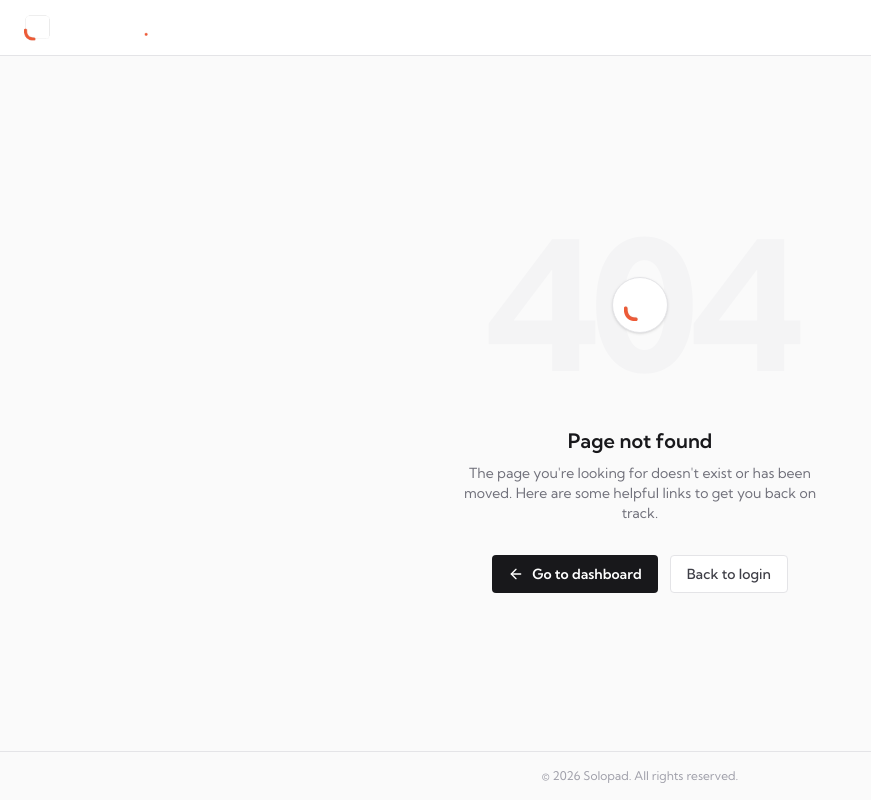
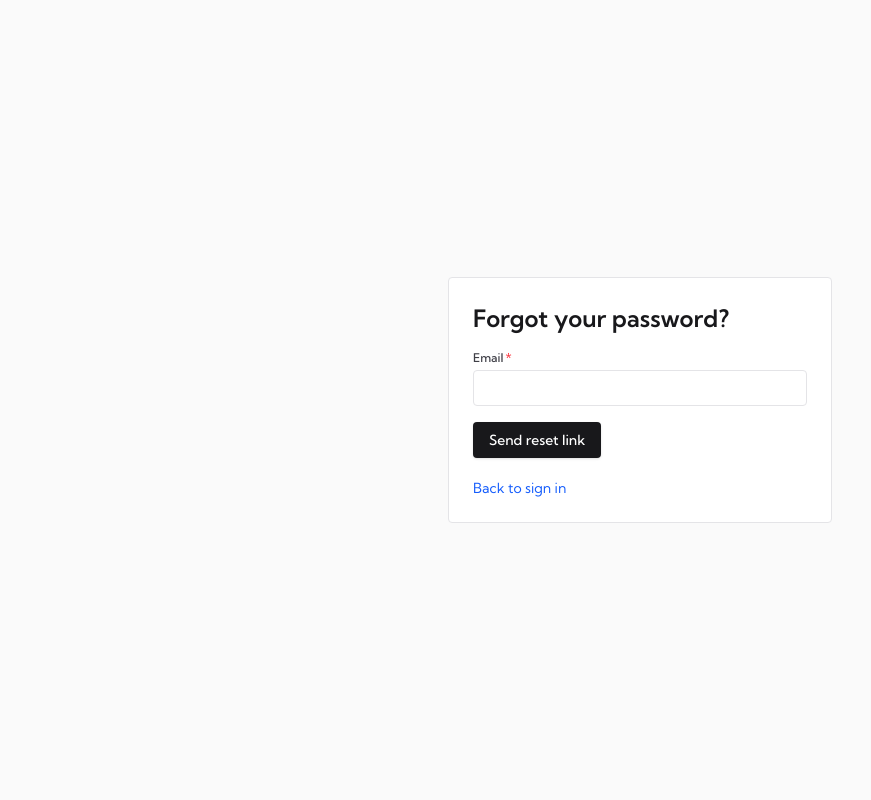
Before and after one commit to ayaturrehman/solopad.io, a Next.js app: page /forgot-password in a window 1280 px wide. Before the commit this address had no page. Shown: the whole page, without its empty margins (0-871 px from the left). Built offline with nearby package versions, Linux system fonts and the light colour scheme.

Commit message:
Add expiring single-use emailed password recovery

```diff
--- /dev/null
+++ b/app/api/auth/forgot-password/route.js
@@ -0,0 +1,33 @@
+import { NextResponse } from 'next/server';
+import { Resend } from 'resend';
+import db from '@/lib/db';
+import { registerLimiter } from '@/lib/rate-limit';
+import { createPasswordReset } from '@/lib/password-reset';
+
+const message = 'If an account exists for this email, a reset link will be sent. Check your inbox and spam folder.';
+export async function POST(req) {
+  const ip = req.headers.get('x-forwarded-for')?.split(',')[0]?.trim() || 'unknown';
+  if (!registerLimiter.check(`reset:${ip}`).success) return NextResponse.json({ error: 'Too many requests. Please try again later.' }, { status: 429 });
+  try {
+    const { email } = await req.json();
+    if (typeof email !== 'string' || email.length > 254 || !email.includes('@')) return NextResponse.json({ error: 'Enter a valid email address.' }, { status: 400 });
+    if (!process.env.RESEND_API_KEY) return NextResponse.json({ error: 'Password recovery is temporarily unavailable. Please try again later.' }, { status: 503 });
+    const user = await db.user.findUnique({ where: { email: email.trim() }, select: { id: true, email: true, password: true } });
+    if (user) {
+      const token = createPasswordReset(user);
+      const origin = process.env.NEXTAUTH_URL || process.env.NEXT_PUBLIC_APP_URL;
+      if (!origin) throw new Error('App URL not configured');
+      const link = new URL('/reset-password', origin); link.searchParams.set('token', token);
+      const result = await new Resend(process.env.RESEND_API_KEY).emails.send({
+        from: process.env.RESEND_FROM_EMAIL || 'SoloPad <noreply@solopad.io>', to: user.email,
+        subject: 'Reset your SoloPad password',
+        text: `Use this link to reset your SoloPad password: ${link}\n\nThis link expires in 30 minutes and can only be used once. If you did not request it, ignore this email.`,
+      });
+      if (result.error) console.error('[Password recovery] Email could not be sent');
+    }
+    return NextResponse.json({ message });
+  } catch {
+    // Same response for existing and unknown accounts; never log reset tokens.
+    return NextResponse.json({ message });
+  }
+}
--- /dev/null
+++ b/app/api/auth/reset-password/route.js
@@ -0,0 +1,27 @@
+import { NextResponse } from 'next/server';
+import bcrypt from 'bcryptjs';
+import db from '@/lib/db';
+import { authLimiter } from '@/lib/rate-limit';
+import { validatePassword } from '@/lib/passwordValidation';
+import { readPasswordReset, verifyPasswordReset } from '@/lib/password-reset';
+
+export async function POST(req) {
+  const ip = req.headers.get('x-forwarded-for')?.split(',')[0]?.trim() || 'unknown';
+  if (!authLimiter.check(`reset:${ip}`).success) return NextResponse.json({ error: 'Too many attempts. Please try again later.' }, { status: 429 });
+  try {
+    const { token, password } = await req.json();
+    const error = typeof password === 'string' ? validatePassword(password) : 'Enter a new password.';
+    if (error) return NextResponse.json({ error }, { status: 400 });
+    const parsed = readPasswordReset(token);
+    const invalid = () => NextResponse.json({ error: 'This reset link is invalid or expired. Request a new one.' }, { status: 400 });
+    if (!parsed) return invalid();
+    const user = await db.user.findUnique({ where: { id: parsed.id }, select: { id: true, password: true } });
+    if (!user || !verifyPasswordReset(token, user)) return invalid();
+    // Atomic compare-and-update makes tokens single-use even for concurrent requests.
+    const changed = await db.user.updateMany({ where: { id: user.id, password: user.password }, data: { password: await bcrypt.hash(password, 10) } });
+    if (changed.count !== 1) return invalid();
+    return NextResponse.json({ message: 'Password updated. Sign in with your new password.' });
+  } catch {
+    return NextResponse.json({ error: 'Could not reset your password. Please try again.' }, { status: 500 });
+  }
+}
--- /dev/null
+++ b/app/forgot-password/page.jsx
@@ -0,0 +1,3 @@
+import PasswordRecoveryForm from '@/components/shared/PasswordRecoveryForm';
+export const metadata = { title: 'Password recovery', robots: { index: false, follow: false } };
+export default function Page() { return <PasswordRecoveryForm />; }
--- a/app/login/page.jsx
+++ b/app/login/page.jsx
@@ -65,6 +65,7 @@ export default function LoginPage() {
               onChange={(e) => setPassword(e.target.value)}
               required
             />
+            <Link href="/forgot-password" className="block text-sm text-blue-600 hover:underline">Forgot password?</Link>
             {error && (
               <p className="rounded bg-red-50 px-3 py-1.5 text-sm text-red-600">{error}</p>
             )}
--- /dev/null
+++ b/app/reset-password/page.jsx
@@ -0,0 +1,3 @@
+import PasswordRecoveryForm from '@/components/shared/PasswordRecoveryForm';
+export const metadata = { title: 'Reset password', referrer: 'no-referrer', robots: { index: false, follow: false } };
+export default function Page() { return <PasswordRecoveryForm reset />; }
--- /dev/null
+++ b/components/shared/PasswordRecoveryForm.jsx
@@ -0,0 +1,38 @@
+"use client";
+import { Suspense, useState } from 'react';
+import { useSearchParams } from 'next/navigation';
+import Link from 'next/link';
+import Input from '@/components/ui/Input';
+import Button from '@/components/ui/Button';
+function Form({ reset }) {
+  const params = useSearchParams();
+  const token = params.get('token');
+  const [value, setValue] = useState('');
+  const [confirm, setConfirm] = useState('');
+  const [loading, setLoading] = useState(false);
+  const [error, setError] = useState('');
+  const [message, setMessage] = useState('');
+  async function submit(e) {
+    e.preventDefault(); setError('');
+    if (reset && value !== confirm) { setError('Passwords do not match.'); return; }
+    setLoading(true);
+    try {
+      const r = await fetch(`/api/auth/${reset ? 'reset-password' : 'forgot-password'}`, { method: 'POST', headers: { 'Content-Type': 'application/json' }, body: JSON.stringify(reset ? { token, password: value } : { email: value }) });
+      const data = await r.json();
+      if (!r.ok) throw new Error(data.error || 'Please try again.');
+      setMessage(data.message);
+    } catch (err) { setError(err.message); }
+    finally { setLoading(false); }
+  }
+  return <main className="flex min-h-screen items-center justify-center bg-zinc-50 px-4"><div className="w-full max-w-sm rounded border border-zinc-200 bg-white p-6">
+    <h1 className="text-2xl font-semibold text-zinc-900">{reset ? 'Choose a new password' : 'Forgot your password?'}</h1>
+    {message ? <p role="status" className="mt-4 text-sm text-zinc-700">{message}</p> : reset && !token ? <p role="alert" className="mt-4 text-sm text-red-600">This reset link is missing. <Link href="/forgot-password" className="underline">Request a new link</Link>.</p> : <form onSubmit={submit} className="mt-4 space-y-4">
+      <Input label={reset ? 'New password' : 'Email'} type={reset ? 'password' : 'email'} autoComplete={reset ? 'new-password' : 'email'} required minLength={reset ? 8 : undefined} value={value} onChange={e=>setValue(e.target.value)} />
+      {reset && <Input label="Confirm new password" type="password" autoComplete="new-password" required value={confirm} onChange={e=>setConfirm(e.target.value)} />}
+      {error && <p role="alert" className="text-sm text-red-600">{error}</p>}
+      <Button type="submit" loading={loading}>{reset ? 'Reset password' : 'Send reset link'}</Button>
+    </form>}
+    <Link href="/login" className="mt-5 block text-sm text-blue-600">Back to sign in</Link>
+  </div></main>;
+}
+export default function PasswordRecoveryForm(props) { return <Suspense fallback={<p>Loading…</p>}><Form {...props}/></Suspense>; }
--- /dev/null
+++ b/lib/password-reset.js
@@ -0,0 +1,27 @@
+import { createHmac, timingSafeEqual, randomBytes } from 'node:crypto';
+
+function sign(payload, passwordHash) {
+  if (!process.env.NEXTAUTH_SECRET) throw new Error('Authentication secret is not configured');
+  return createHmac('sha256', `${process.env.NEXTAUTH_SECRET}:${passwordHash}`).update(payload).digest('base64url');
+}
+export function createPasswordReset(user, now = Date.now()) {
+  const payload = Buffer.from(JSON.stringify({ id: user.id, expires: now + 30 * 60 * 1000, nonce: randomBytes(24).toString('base64url') })).toString('base64url');
+  return `${payload}.${sign(payload, user.password)}`;
+}
+export function readPasswordReset(token) {
+  try {
+    if (typeof token !== 'string' || token.length > 2048) return null;
+    const [payload, signature, extra] = token.split('.');
+    if (!payload || !signature || extra) return null;
+    const data = JSON.parse(Buffer.from(payload, 'base64url').toString());
+    if (typeof data.id !== 'string' || !Number.isFinite(data.expires)) return null;
+    return { ...data, payload, signature };
+  } catch { return null; }
+}
+export function verifyPasswordReset(token, user, now = Date.now()) {
+  const data = readPasswordReset(token);
+  if (!data || data.id !== user.id || data.expires <= now) return false;
+  const expected = Buffer.from(sign(data.payload, user.password));
+  const actual = Buffer.from(data.signature);
+  return actual.length === expected.length && timingSafeEqual(actual, expected);
+}
```
Also changed, not shown: 1 other file (tests, documents, lock files or other folders).
